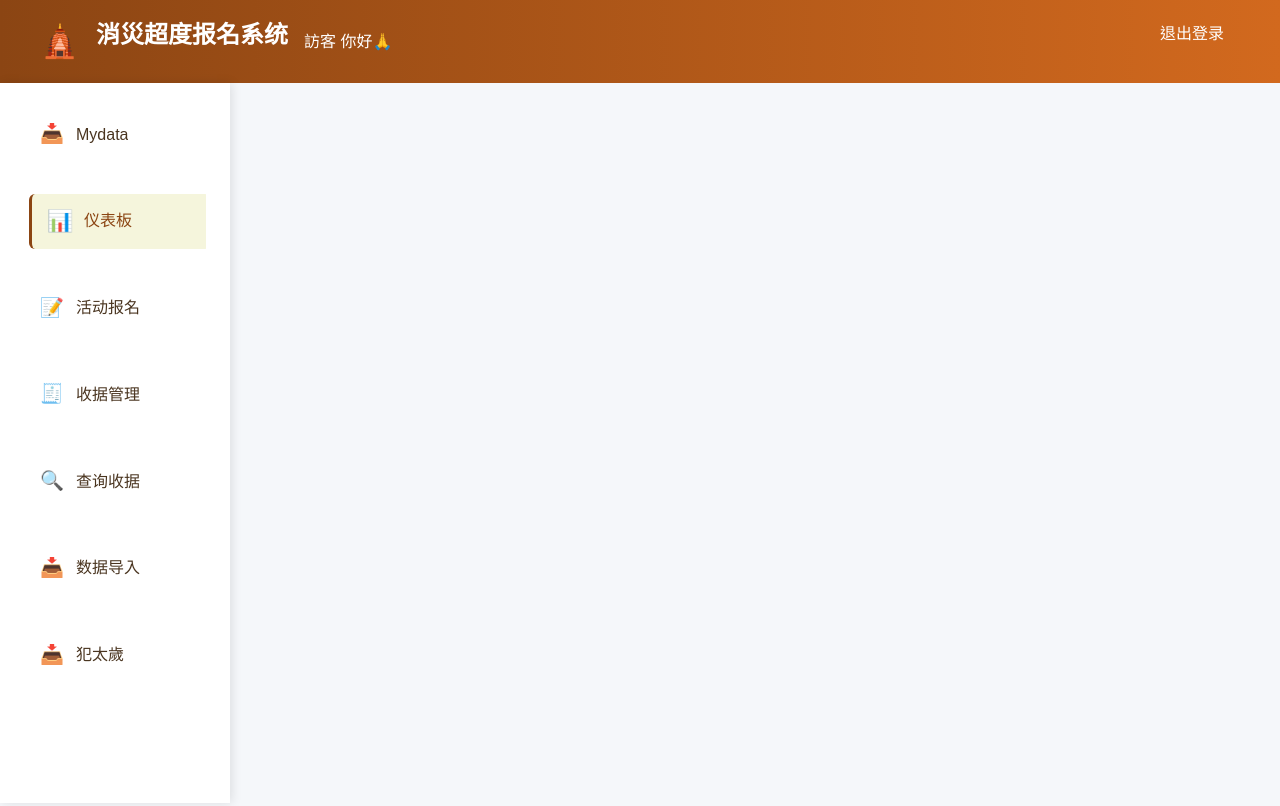
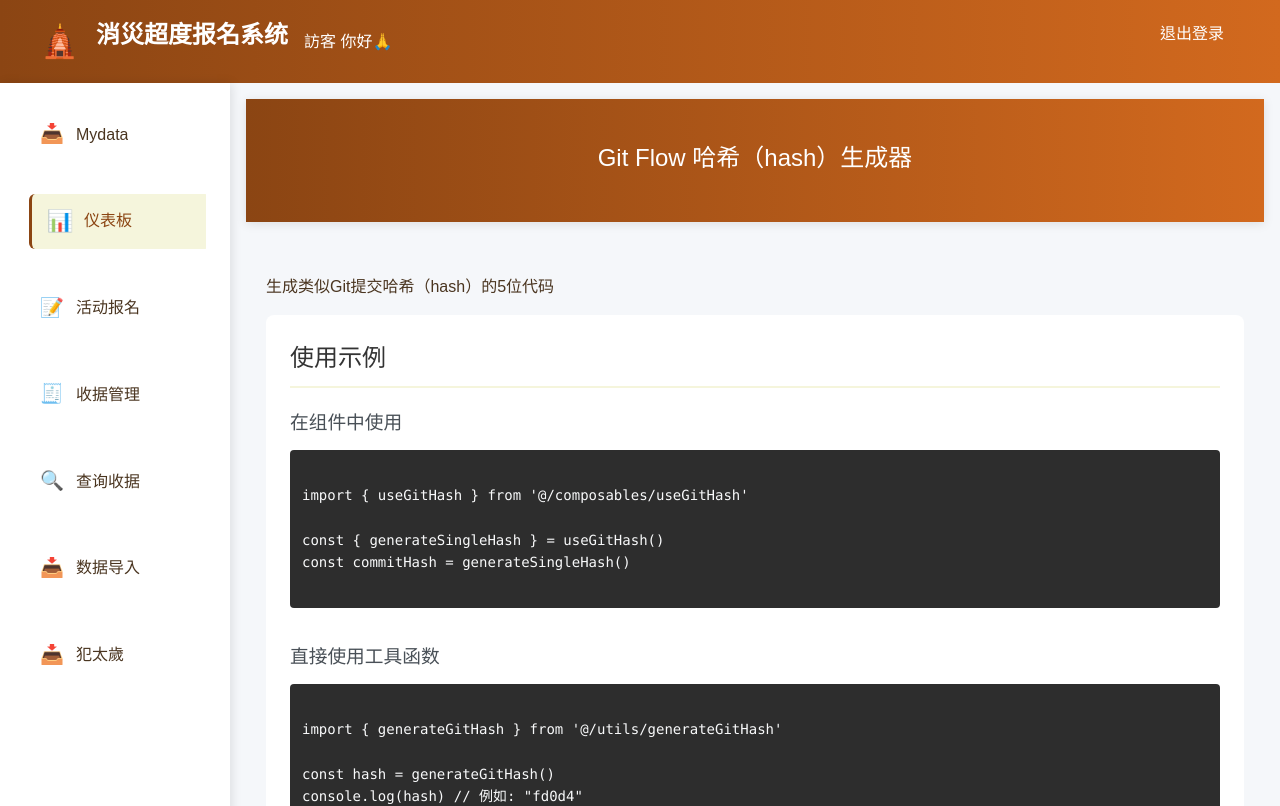
Before and after one commit to cn27529/zhengkuo-behappy, a Vue app in the folder client/: page /hash in a window 1280 px wide. Shown: the top 806 px of the page. Built offline with nearby package versions, Linux system fonts and the light colour scheme.

Commit message:
generateGitHash

```diff
--- a/client/src/App.vue
+++ b/client/src/App.vue
@@ -81,7 +81,7 @@ import { useAuthStore } from "@/stores/auth";
 import { useMenuStore } from "@/stores/menu";
 import { ref, computed, onMounted, watch, provide, nextTick } from "vue";
 import appConfig from "@/config/appConfig";
-import DevTools from "@/src/components/DevTools.vue";
+import DevTools from "@/components/DevTools.vue";
 
 export default {
   name: "App",
--- a/client/src/router/index.js
+++ b/client/src/router/index.js
@@ -80,6 +80,15 @@ const routes = [
       requiresAuth: true,
     },
   },
+
+  {
+    path: "/hash",
+    name: "Hash",
+    component: () => import("../views/generatorHash.vue"),
+    meta: {
+      requiresAuth: false,
+    },
+  },
 ];
 
 const router = createRouter({
--- /dev/null
+++ b/client/src/utils/generateGitHash.js
@@ -0,0 +1,214 @@
+import crypto from "crypto";
+
+// 用於確保唯一性的計數器
+let sequenceCounter = 0;
+const MAX_SEQUENCE = 65535;
+const hash_length = 5;
+
+/**
+ * 生成类似Git提交哈希（hash）的4位代码
+ * @param {string} data - 可选的输入数据
+ * @returns {string} 4位十六进制哈希（hash）值
+ */
+export function generateGitHash(data = "") {
+  const input = data + Date.now().toString() + Math.random().toString();
+  const hash = crypto.createHash("sha1");
+  hash.update(input);
+  const fullHash = hash.digest("hex");
+
+  // 返回前4个字符
+  return fullHash.substring(0, hash_length);
+}
+
+// 基本的sleep函數
+function sleep(ms) {
+  return new Promise((resolve) => setTimeout(resolve, ms));
+}
+
+/**
+ * 生成多个4码哈希（hash）
+ * @param {number} count - 要生成的哈希（hash）数量
+ * @returns {string[]} 哈希（hash）数组
+ */
+export function generateMultipleHashes(count = 5) {
+  const hashes = [];
+  for (let i = 0; i < count; i++) {
+    hashes.push(generateGitHash());
+  }
+  return hashes;
+}
+
+/**
+ * 基于种子数据生成确定性哈希（hash）
+ * @param {string} seed - 种子数据
+ * @returns {string} 4位哈希（hash）
+ */
+export function generateHashFromSeed(seed) {
+  const hash = crypto.createHash("sha1");
+  hash.update(seed);
+  return hash.digest("hex").substring(0, hash_length);
+}
+
+/**
+ * Git哈希（hash）生成器类
+ */
+export class GitHashGenerator {
+  constructor() {
+    this.commitCount = 0;
+  }
+
+  /**
+   * 生成带计数器的哈希（hash）
+   * @returns {string} 4位哈希（hash）
+   */
+  generate() {
+    this.commitCount++;
+    return generateGitHash(`commit-${this.commitCount}`);
+  }
+
+  /**
+   * 重置计数器
+   */
+  reset() {
+    this.commitCount = 0;
+  }
+
+  /**
+   * 获取当前计数
+   * @returns {number}
+   */
+  getCount() {
+    return this.commitCount;
+  }
+}
+
+export default generateGitHash;
+
+/**
+ * 浏览器兼容版本的4码哈希（hash）生成
+ */
+
+/**
+ * 生成4码Git风格的哈希（hash）值（浏览器版本）
+ * @param {string} data - 可选的输入数据
+ * @returns {Promise<string>} 4位十六进制哈希（hash）值
+ */
+export async function generateGitHashBrowser(data = "") {
+  const input = data + Date.now().toString() + Math.random().toString();
+  const encoder = new TextEncoder();
+  const inputData = encoder.encode(input);
+
+  try {
+    const hashBuffer = await crypto.subtle.digest("SHA-1", inputData);
+    const hashArray = Array.from(new Uint8Array(hashBuffer));
+    const hashHex = hashArray
+      .map((b) => b.toString(16).padStart(2, "0"))
+      .join("");
+    return hashHex.substring(0, hash_length);
+  } catch (error) {
+    // 备用方案：简单随机生成
+    return generateSimpleHash();
+  }
+}
+
+/**
+ * 傳統的完全隨機哈希（hash）（無順序性）
+ */
+export function generateRandomHash() {
+  return generateSimpleHash();
+}
+
+/**
+ * 基於時間戳生成有序但唯一的4碼哈希（hash）
+ */
+function generateSequentialHash() {
+  const timestamp = Date.now();
+  const randomSuffix = Math.floor(Math.random() * 16);
+  sequenceCounter = (sequenceCounter + 1) % MAX_SEQUENCE;
+
+  const uniqueInput = `${timestamp}-${sequenceCounter}-${randomSuffix}`;
+  return generateHashFromInput(uniqueInput);
+}
+
+/**
+ * 從輸入數據生成哈希（hash）
+ */
+function generateHashFromInput(input) {
+  // 簡單的哈希（hash）函數，基於字符串生成4位哈希（hash）
+  let hash = 0;
+  for (let i = 0; i < input.length; i++) {
+    const char = input.charCodeAt(i);
+    hash = (hash << 5) - hash + char;
+    hash = hash & hash; // 轉換為32位整數
+  }
+
+  // 轉換為4位十六進制
+  return Math.abs(hash).toString(16).padStart(4, "0").substring(0, hash_length);
+}
+
+/**
+ * 測試哈希（hash）生成器的唯一性
+ */
+export function testUniqueness(sampleSize = 100) {
+  const hashes = new Set();
+  const duplicates = [];
+
+  console.log(`測試 ${sampleSize} 個哈希（hash）的唯一性...`);
+
+  const startTime = Date.now();
+  const array = [...Array(sampleSize).keys()];
+
+  array.forEach((data) => {
+    const hash = generateGitHash(data);
+    if (hashes.has(hash)) {
+      duplicates.push(hash);
+      console.warn(`發現重複哈希（hash）: ${hash} (第 ${data + 1} 次)`);
+    }
+    hashes.add(hash);
+  });
+
+  const endTime = Date.now();
+
+  console.log(`測試完成:
+    - 總生成: ${sampleSize} 個哈希（hash）
+    - 唯一哈希（hash）: ${hashes.size} 個
+    - 重複數量: ${duplicates.length}
+    - 重複率: ${((duplicates.length / sampleSize) * 100).toFixed(4)}%
+    - 耗時: ${endTime - startTime}ms
+  `);
+
+  return {
+    total: sampleSize,
+    unique: hashes.size,
+    duplicates: duplicates.length,
+    duplicateRate: (duplicates.length / sampleSize) * 100,
+  };
+}
+
+/**
+ * 简单随机生成4码哈希（hash）（备用方案）
+ * @returns {string} 4位哈希（hash）
+ */
+function generateSimpleHash() {
+  const characters = "0123456789abcdef";
+  let result = "";
+
+  for (let i = 0; i < 4; i++) {
+    result += characters[Math.floor(Math.random() * characters.length)];
+  }
+
+  return result;
+}
+
+/**
+ * 生成多个哈希（hash）（浏览器版本）
+ * @param {number} count - 数量
+ * @returns {Promise<string[]>} 哈希（hash）数组
+ */
+export async function generateMultipleHashesBrowser(count = 5) {
+  const promises = [];
+  for (let i = 0; i < count; i++) {
+    promises.push(generateGitHashBrowser());
+  }
+  return Promise.all(promises);
+}
--- /dev/null
+++ b/client/src/views/generatorHash.vue
@@ -0,0 +1,110 @@
+<template>
+  <div class="generator-page">
+    <header class="page-header">
+      <h1>Git Flow 哈希（hash）生成器</h1>
+    </header>
+
+    <main class="page-content">
+
+      <p>生成类似Git提交哈希（hash）的5位代码</p>
+      <!-- 使用示例区域 -->
+      <div class="usage-examples">
+        <h2>使用示例</h2>
+        <div class="examples-grid">
+
+          <div class="example-card">
+            <h3>在组件中使用</h3>
+            <pre><code>
+import { useGitHash } from '@/composables/useGitHash'
+
+const { generateSingleHash } = useGitHash()
+const commitHash = generateSingleHash()
+            </code></pre>
+          </div>
+
+          <div class="example-card">
+            <h3>直接使用工具函数</h3>
+            <pre><code>
+import { generateGitHash } from '@/utils/generateGitHash'
+
+const hash = generateGitHash()
+console.log(hash) // 例如: "fd0d4"
+            </code></pre>
+          </div>
+        </div>
+      </div>
+    </main>
+  </div>
+</template>
+
+<script setup>
+
+</script>
+
+<style scoped>
+.generator-page {
+  min-height: 100vh;
+  /* background: linear-gradient(135deg, #667eea 0%, #764ba2 100%); */
+}
+
+.page-header {
+  text-align: center;
+  padding: 40px 20px;
+  color: white;
+}
+
+.page-header h1 {
+  margin-bottom: 4px;
+  font-size: 1.5rem;
+}
+
+.page-content {
+  padding: 20px;
+}
+
+.usage-examples {
+  /* max-width: 800px;
+  margin: 20px auto; */
+  background: white;
+  border-radius: 8px;
+  padding: 24px;
+}
+
+.usage-examples h2 {
+  margin-bottom: 20px;
+  color: #333;
+}
+
+.examples-grid {
+  display: grid;
+  grid-template-columns: 1fr;
+  gap: 20px;
+}
+
+.example-card {
+  /* background: #f8f9fa;
+  padding: 16px;
+  border-radius: 6px;
+  border-left: 4px solid #007bff; */
+}
+
+.example-card h3 {
+  margin-bottom: 12px;
+  color: #495057;
+}
+
+pre {
+  background: #2d2d2d;
+  color: #f8f9fa;
+  padding: 12px;
+  border-radius: 4px;
+  overflow-x: auto;
+  font-size: 14px;
+}
+
+@media (max-width: 768px) {
+  .examples-grid {
+    grid-template-columns: 1fr;
+  }
+}
+</style>
--- a/package.json
+++ b/package.json
@@ -8,8 +8,10 @@
     "install:netlify": "cd client && npm install",
     "test": "echo \"Error: no test specified\" && exit 1",
     "test:mydata": "node scripts/testMydata.js",
-    "test:mydata-create": "node scripts/testMydata.js --create"
+    "test:mydata-create": "node scripts/testMydata.js --create",
+    "test:hash": "node scripts/testGitHash.js",
   },
+  "type": "module",
   "keywords": [],
   "author": "",
   "license": "ISC"
```
Also changed, not shown: 1 other file (tests, documents, lock files or other folders).
